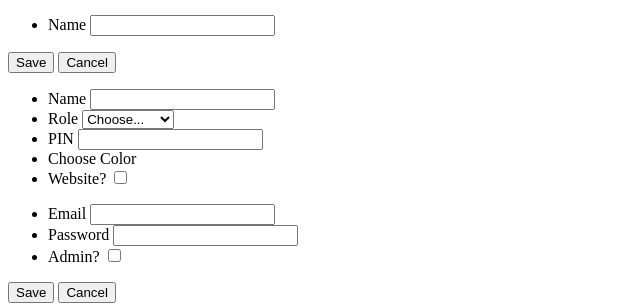
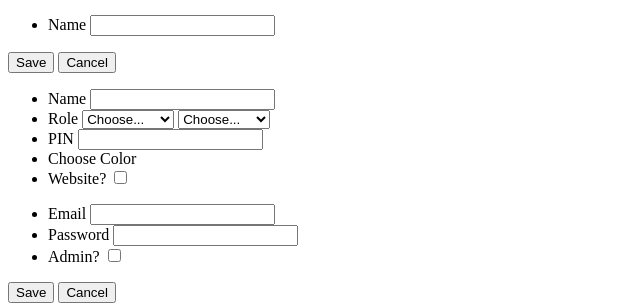
Before and after one commit to thisismedium/service.nextroomapp.com, a Django app: template nextroom/templates/service/admin/base.html in a window 1280 px wide. Shown: the part 187-494 px from the top of the page, without its empty margins (0-640 px from the left). Run offline with Django 3.2, Linux system fonts and the light colour scheme; the template is opened without the code that fills it: most values are stand-ins (such as "Sample title", 1, 10 or a date in 2020); some libraries are stand-ins or nearby versions.

Commit message:
add in another <select> element for adding users (has restricted Role/type choices)

```diff
--- a/nextroom/templates/service/admin/base.html
+++ b/nextroom/templates/service/admin/base.html
@@ -51,9 +51,15 @@
 	  </li>
 	  <li class="field">
 	    <label>Role</label>
-	    <select name="type">
+	    <select name="type" id="edit_types">
 	      <option value="">Choose...</option>
 	      {% for val, key in user_types %}
+	        <option value="{{val}}">{{key}}</option>
+	      {% endfor %}
+	    </select>
+	    <select name="type" id="add_types">
+	      <option value="">Choose...</option>
+	      {% for val, key in add_types %}
 	        <option value="{{val}}">{{key}}</option>
 	      {% endfor %}
 	    </select>
```
